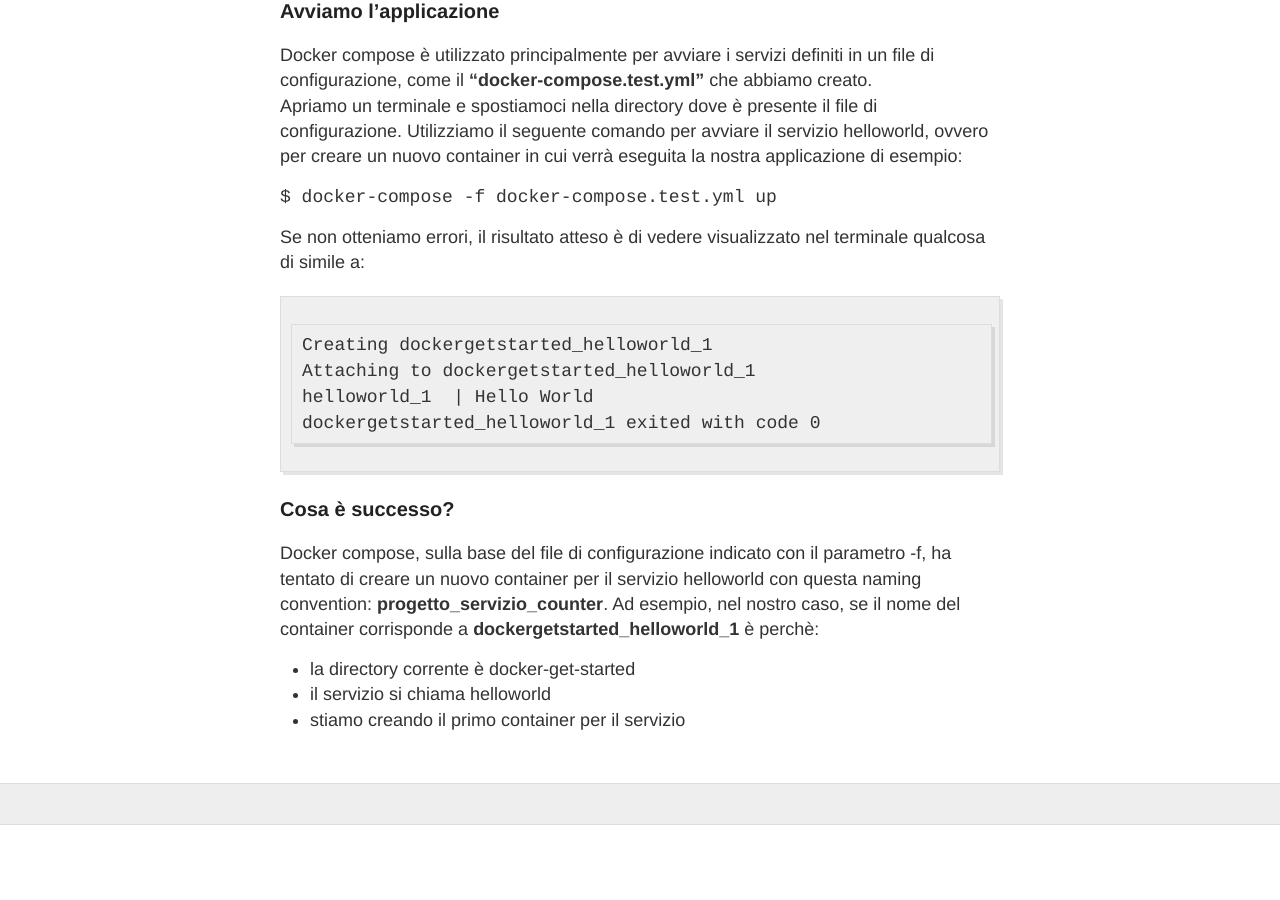
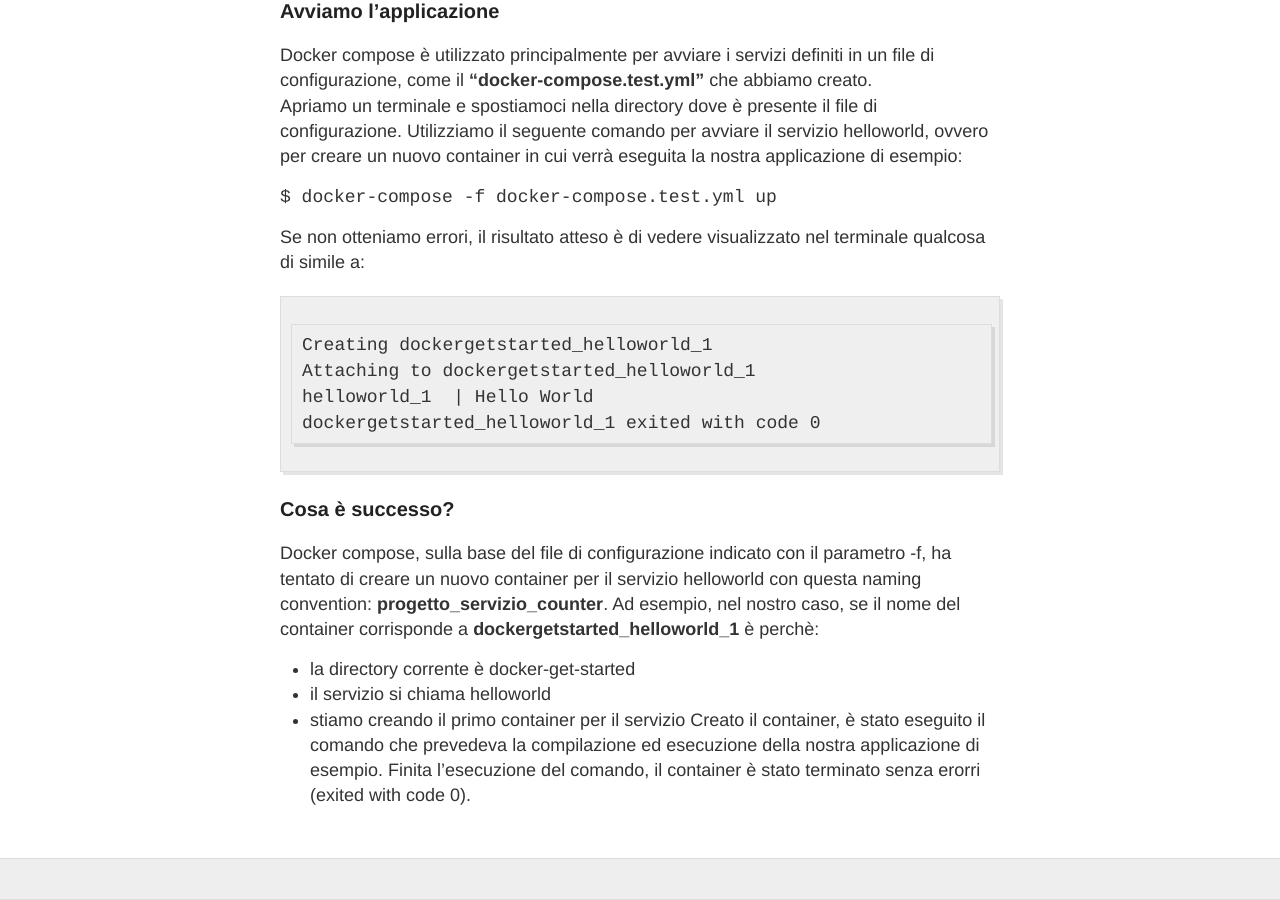
Before and after one commit to LOG-ED/docker-get-started, a Jekyll site: the page built from sessione1_1.md, in a window 1280 px wide and 900 px high, scrolled down 1395 px. Built offline with Jekyll 4.4.1, drawn with Linux system fonts in a browser that asks for light colours; nearby versions of some CDN libraries; before the commit the page ends 2220 px from its top, so only the background shows below that.

Commit message:
Update sessione1_1.md

```diff
--- a/sessione1_1.md
+++ b/sessione1_1.md
@@ -64,3 +64,4 @@ per il servizio helloworld con questa naming convention: **progetto_servizio_cou
 - la directory corrente è docker-get-started
 - il servizio si chiama helloworld
 - stiamo creando il primo container per il servizio
+Creato il container, è stato eseguito il comando che prevedeva la compilazione ed esecuzione della nostra applicazione di esempio. Finita l'esecuzione del comando, il container è stato terminato senza erorri (exited with code 0).
```
